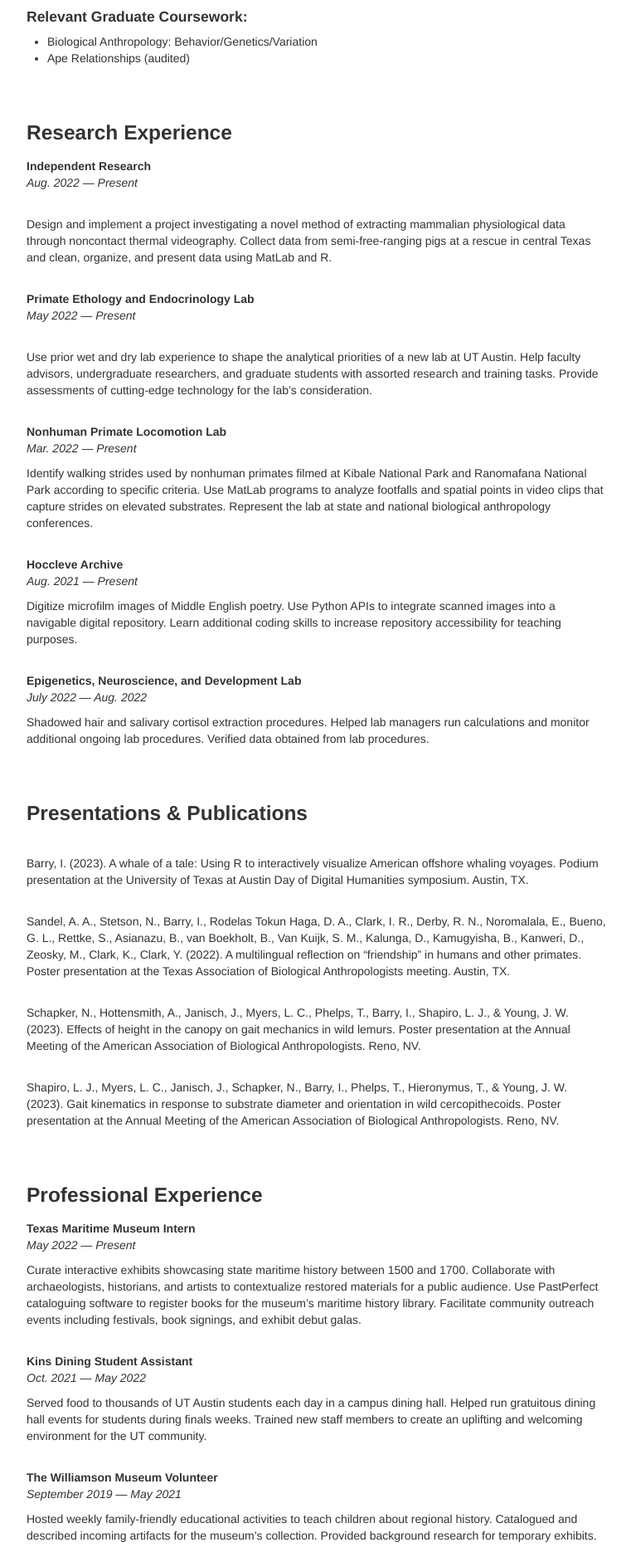
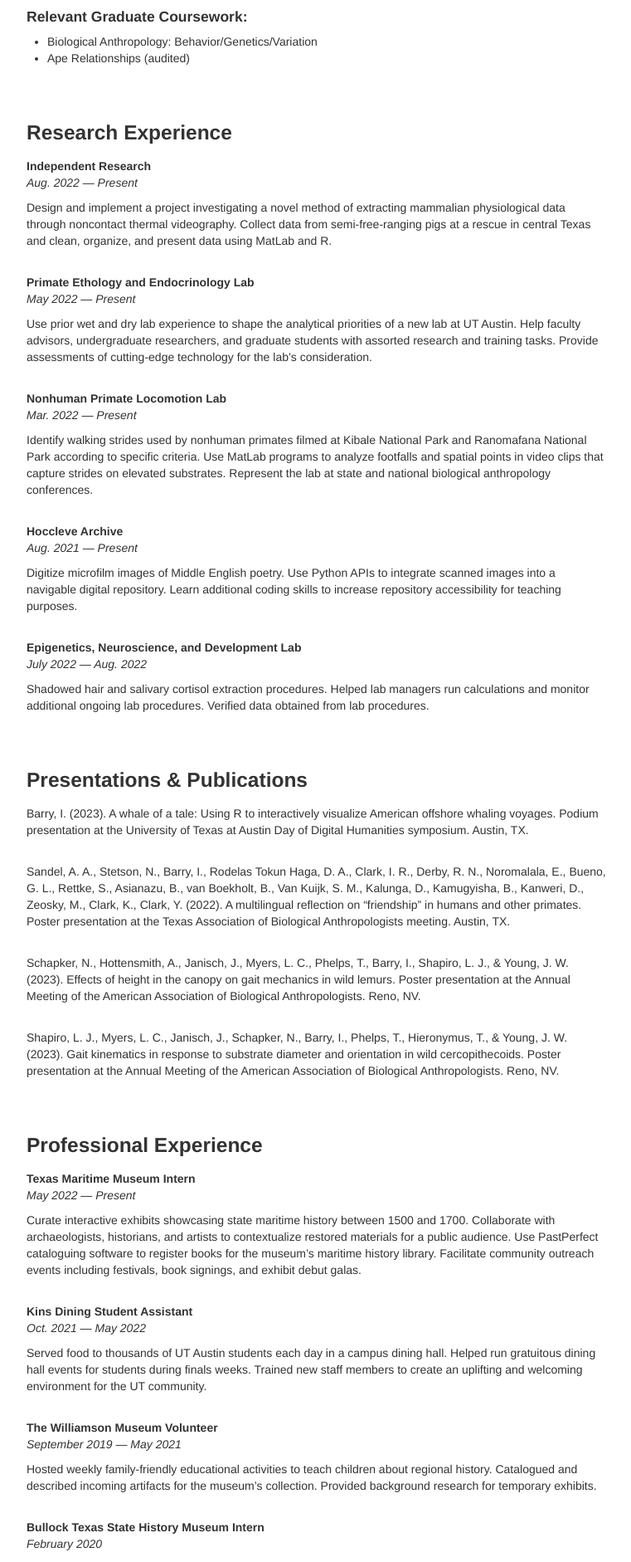
Before and after one commit to IanABarry/IanABarry.github.io, a Jekyll site: the page built from pages/cv.md, in a window 1280 px wide. Shown: the part 752-2634 px from the top of the page at 83% size, without its empty margins (258-1019 px from the left). Built offline with Jekyll 4.4.1, drawn with Linux system fonts in a browser that asks for light colours.

Commit message:
Standardizing breaklines in CV

```diff
--- a/pages/cv.md
+++ b/pages/cv.md
@@ -44,12 +44,12 @@
 <b>Independent Research</b>
 <br><i>Aug. 2022 — Present</I>
 
-<br>Design and implement a project investigating a novel method of extracting mammalian physiological data through noncontact thermal videography. Collect data from semi-free-ranging pigs at a rescue in central Texas and clean, organize, and present data using MatLab and R.
+<p>Design and implement a project investigating a novel method of extracting mammalian physiological data through noncontact thermal videography. Collect data from semi-free-ranging pigs at a rescue in central Texas and clean, organize, and present data using MatLab and R.</p>
 
 <br><b>Primate Ethology and Endocrinology Lab</b>
 <br><i>May 2022 — Present</i>
 
-<br>Use prior wet and dry lab experience to shape the analytical priorities of a new lab at UT Austin. Help faculty advisors, undergraduate researchers, and graduate students with assorted research and training tasks. Provide assessments of cutting-edge technology for the lab’s consideration.
+<p>Use prior wet and dry lab experience to shape the analytical priorities of a new lab at UT Austin. Help faculty advisors, undergraduate researchers, and graduate students with assorted research and training tasks. Provide assessments of cutting-edge technology for the lab’s consideration.</p>
 
 <br><b>Nonhuman Primate Locomotion Lab</b>
 <br><i>Mar. 2022 — Present</i>
@@ -70,7 +70,7 @@
 <br>
 <h3>Presentations & Publications</h3>
 
-<br>Barry, I. (2023). A whale of a tale: Using R to interactively visualize American offshore whaling voyages. Podium presentation at the University of Texas at Austin Day of Digital Humanities symposium. Austin, TX.
+Barry, I. (2023). A whale of a tale: Using R to interactively visualize American offshore whaling voyages. Podium presentation at the University of Texas at Austin Day of Digital Humanities symposium. Austin, TX.
 
 <br>Sandel, A. A., Stetson, N., Barry, I., Rodelas Tokun Haga, D. A., Clark, I. R., Derby, R. N., Noromalala, E., Bueno, G. L., Rettke, S., Asianazu, B., van Boekholt, B., Van Kuijk, S. M., Kalunga, D., Kamugyisha, B., Kanweri, D., Zeosky, M., Clark, K., Clark, Y. (2022). A multilingual reflection on “friendship” in humans and other primates. Poster presentation at the Texas Association of Biological Anthropologists meeting. Austin, TX.
 
```
